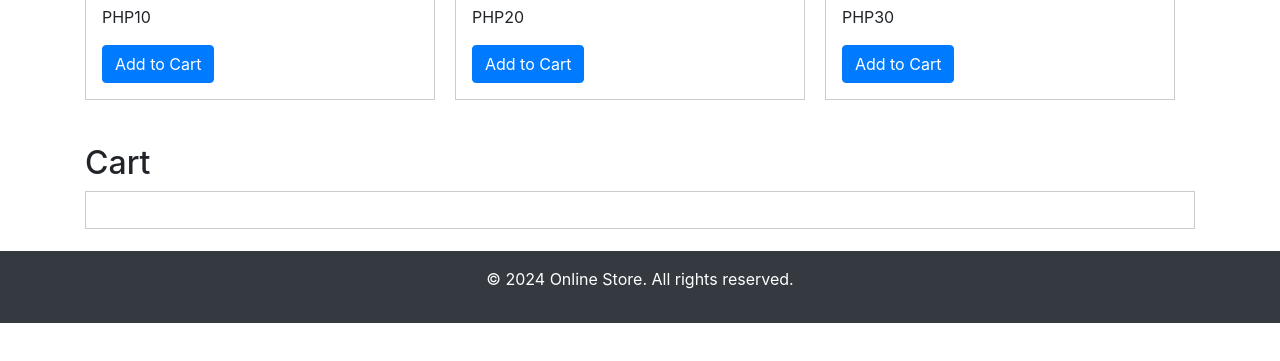
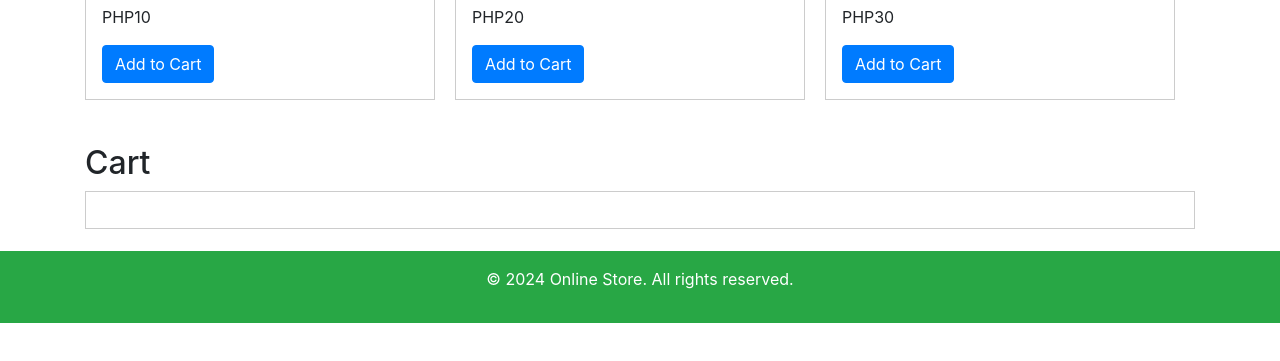
Before and after one commit to AljonSarmiento/pharmacy.github.io, a plain HTML site: page main.html in a window 1280 px wide. Shown: the part 477-838 px from the top of the page. Drawn offline with nearby package versions, Linux system fonts and the light colour scheme.

Commit message:
Update main.html

```diff
--- a/main.html
+++ b/main.html
@@ -65,7 +65,7 @@
     </div>
 </div>
 
-<footer class="bg-dark text-white py-3 fixed-bottom">
+<footer class="bg-success text-white py-3 fixed-bottom">
     <div class="container text-center">
         <p>&copy; 2024 Online Store. All rights reserved.</p>
     </div>
```
